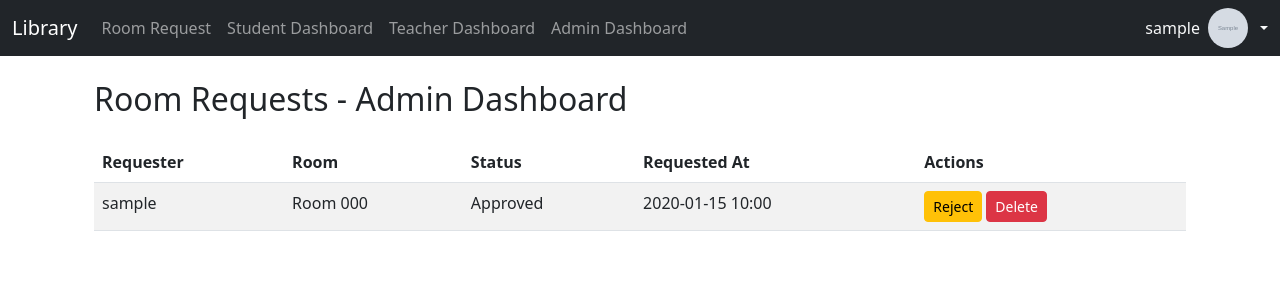
After one commit to jksonar/hostal_mgmt2, a Django app: page /site-admin/dashboard/ in a window 1280 px wide. The commit adds this page. Shown: the top 300 px of the page. Run offline with Django 5.2, Linux system fonts and the light colour scheme; a user stored in the database is signed in; tables that the repository leaves empty hold one stand-in row (values such as "Sample post"); grey boxes marked "Sample" are stand-in pictures.

Commit message:
admin pages added

```diff
--- a/core/forms.py
+++ b/core/forms.py
@@ -8,7 +8,7 @@ from django.core.exceptions import ValidationError
 class RoomRequestForm(forms.ModelForm):
     class Meta:
         model = RoomRequest
-        fields = ['student', 'teacher']  # One of them will be filled based on user type
+        exclude = ['student', 'teacher', 'status', 'requested_at']
 
 # forms.py
 class UserRegisterForm(UserCreationForm):
--- a/core/models.py
+++ b/core/models.py
@@ -29,6 +29,24 @@ class RoomRequest(models.Model):
     def __str__(self):
         return f"Request by {self.student or self.teacher} - {self.status}"
 
+    def save(self, *args, **kwargs):
+        # Get original status before saving
+        old_status = None
+        if self.pk:
+            old_instance = RoomRequest.objects.get(pk=self.pk)
+            old_status = old_instance.status
+
+        super().save(*args, **kwargs)
+
+        # If status changed to approved, update profile
+        if self.status == 'approved' and old_status != 'approved':
+            if self.student:
+                self.student.room = self.room
+                self.student.save()
+            elif self.teacher:
+                self.teacher.room = self.room
+                self.teacher.save()
+
 class StudentProfile(models.Model):
     user = models.OneToOneField(User, on_delete=models.CASCADE)
     roll_number = models.CharField(max_length=20, unique=True)
@@ -46,3 +64,12 @@ class TeacherProfile(models.Model):
 
     def __str__(self):
         return self.user.username
+
+# Need to check what is property method
+# @property
+# def requested_by_username(self):
+#     if self.student:
+#         return self.student.user.username
+#     elif self.teacher:
+#         return self.teacher.user.username
+#     return "Unknown"
--- a/core/urls.py
+++ b/core/urls.py
@@ -11,4 +11,8 @@ urlpatterns = [
     path('teacher/dashboard/', views.teacher_dashboard, name='teacher_dashboard'),
     path('register/', views.register, name='register'),
     path('logout/', views.user_logout, name='logout'),
+    path('site-admin/dashboard/', views.admin_dashboard, name='admin_dashboard'),
+    path('site-admin/room-request/<int:pk>/approve/', views.approve_request, name='approve_request'),
+    path('site-admin/room-request/<int:pk>/reject/', views.reject_request, name='reject_request'),
+    path('site-admin/room-request/<int:pk>/delete/', views.delete_request, name='delete_request'),
 ] + static(settings.MEDIA_URL, document_root=settings.MEDIA_ROOT)
--- a/core/views.py
+++ b/core/views.py
@@ -5,6 +5,9 @@ from django.contrib.auth.decorators import login_required
 from django.contrib.auth import authenticate, login, logout
 from django.contrib.auth.forms import AuthenticationForm
 from django.contrib import messages
+from django.shortcuts import render, redirect, get_object_or_404
+from .models import RoomRequest
+from django.contrib.auth.decorators import user_passes_test
 
 # Create your views here.
 # from django.http import HttpResponse
@@ -14,13 +17,31 @@ def home(request):
 
 @login_required
 def request_room(request):
+    user = request.user
+    profile = None
+    is_student = False
+    is_teacher = False
+
+    if hasattr(user, 'studentprofile'):
+        profile = user.studentprofile
+        is_student = True
+    elif hasattr(user, 'teacherprofile'):
+        profile = user.teacherprofile
+        is_teacher = True
+
     if request.method == 'POST':
         form = RoomRequestForm(request.POST)
         if form.is_valid():
-            form.save()
+            room_request = form.save(commit=False)
+            if is_student:
+                room_request.student = profile
+            elif is_teacher:
+                room_request.teacher = profile
+            room_request.save()
             return redirect('home')
     else:
         form = RoomRequestForm()
+
     return render(request, 'core/request_room.html', {'form': form})
 
 def user_login(request):
@@ -138,3 +159,31 @@ def register(request):
     else:
         form = UserRegisterForm()
     return render(request, 'core/register.html', {'form': form})
+
+def is_admin(user):
+    return user.is_staff
+
+@user_passes_test(is_admin)
+def admin_dashboard(request):
+    requests = RoomRequest.objects.select_related('student__user', 'teacher__user', 'room').order_by('-requested_at')
+    return render(request, 'admin/dashboard.html', {'requests': requests})
+
+@user_passes_test(is_admin)
+def approve_request(request, pk):
+    room_request = get_object_or_404(RoomRequest, pk=pk)
+    room_request.status = 'approved'
+    room_request.save()
+    return redirect('admin_dashboard')
+
+@user_passes_test(is_admin)
+def reject_request(request, pk):
+    room_request = get_object_or_404(RoomRequest, pk=pk)
+    room_request.status = 'rejected'
+    room_request.save()
+    return redirect('admin_dashboard')
+
+@user_passes_test(is_admin)
+def delete_request(request, pk):
+    room_request = get_object_or_404(RoomRequest, pk=pk)
+    room_request.delete()
+    return redirect('admin_dashboard')
--- /dev/null
+++ b/templates/admin/dashboard.html
@@ -0,0 +1,46 @@
+{% extends "base.html" %}
+
+{% block content %}
+<div class="container">
+    <h2>Room Requests - Admin Dashboard</h2>
+    <table class="table table-striped mt-4">
+        <thead>
+            <tr>
+                <th>Requester</th>
+                <th>Room</th>
+                <th>Status</th>
+                <th>Requested At</th>
+                <th>Actions</th>
+            </tr>
+        </thead>
+        <tbody>
+            {% for req in requests %}
+            <tr>
+                <td>
+                    {% if req.student %}
+                        {{ req.student.user.username }}
+                    {% else %}
+                        {{ req.teacher.user.username }}
+                    {% endif %}
+
+                </td>
+                <td>{{ req.room }}</td>
+                <td>{{ req.get_status_display }}</td>
+                <td>{{ req.requested_at|date:"Y-m-d H:i" }}</td>
+                <td>
+                    {% if req.status != "approved" %}
+                        <a href="{% url 'approve_request' req.pk %}" class="btn btn-success btn-sm">Approve</a>
+                    {% endif %}
+                    {% if req.status != "rejected" %}
+                        <a href="{% url 'reject_request' req.pk %}" class="btn btn-warning btn-sm">Reject</a>
+                    {% endif %}
+                    <a href="{% url 'delete_request' req.pk %}" class="btn btn-danger btn-sm">Delete</a>
+                </td>
+            </tr>
+            {% empty %}
+            <tr><td colspan="5">No room requests available.</td></tr>
+            {% endfor %}
+        </tbody>
+    </table>
+</div>
+{% endblock %}
--- a/templates/base.html
+++ b/templates/base.html
@@ -10,38 +10,50 @@
     <nav class="navbar navbar-expand-lg navbar-dark bg-dark mb-4">
         <div class="container-fluid">
             <a class="navbar-brand" href="{% url 'home' %}">Library</a>
-            <button class="navbar-toggler" type="button" data-bs-toggle="collapse" data-bs-target="#navbarNav">
+            <button class="navbar-toggler" type="button" data-bs-toggle="collapse" data-bs-target="#navbarNav" aria-controls="navbarNav" aria-expanded="false" aria-label="Toggle navigation">
                 <span class="navbar-toggler-icon"></span>
             </button>
+
             <div class="collapse navbar-collapse" id="navbarNav">
                 <ul class="navbar-nav me-auto">
                     {% if user.is_authenticated %}
-                        <li class="nav-item"><a class="nav-link" href="{% url 'request_room' %}">room request</a></li>
-                        <li class="nav-item"><a class="nav-link" href="{% url 'student_dashboard' %}">student dashboard</a></li>
-                        {% if user.is_staff %}
-                            <li class="nav-item"><a class="nav-link" href="{% url 'teacher_dashboard' %}">teacher_dashboard</a></li>
+                        <li class="nav-item"><a class="nav-link" href="{% url 'request_room' %}">Room Request</a></li>
+                        {% if user.studentprofile %}
+                        <li class="nav-item"><a class="nav-link" href="{% url 'student_dashboard' %}">Student Dashboard</a></li>
+                        {% endif %}
+                        {% if user.teacherprofile %}
+                        <li class="nav-item"><a class="nav-link" href="{% url 'teacher_dashboard' %}">Teacher Dashboard</a></li>
+                        {% endif %}
+                        {% if user.is_superuser %}
+                        <li class="nav-item"><a class="nav-link" href="{% url 'admin_dashboard' %}">Admin Dashboard</a></li>
                         {% endif %}
                     {% else %}
                         <li class="nav-item"><a class="nav-link" href="{% url 'login' %}">Login</a></li>
                         <li class="nav-item"><a class="nav-link" href="{% url 'register' %}">Register</a></li>
                     {% endif %}
                 </ul>
+
                 {% if user.is_authenticated %}
                 <div class="dropdown">
-                <a class="nav-link dropdown-toggle text-light" href="#" role="button" data-bs-toggle="dropdown" aria-expanded="false">
+                    <a class="nav-link dropdown-toggle text-light d-flex align-items-center gap-2" href="#" role="button" data-bs-toggle="dropdown" aria-expanded="false">
                         {{ user.username }}
                         {% if profile_picture %}
-                    <img src="{{ profile_picture.url }}" alt="Profile Picture" class="rounded-circle" style="width:40px; height:40px; object-fit:cover;">
+                        <img src="{{ profile_picture.url }}" alt="Profile" class="rounded-circle" style="width:40px; height:40px; object-fit:cover;">
                         {% endif %}
                     </a>
                     <ul class="dropdown-menu dropdown-menu-end">
+                        {% if user.studentprofile %}
                         <li><a class="dropdown-item" href="{% url 'student_dashboard' %}">Student Dashboard</a></li>
-                    {% if user.is_staff %}
+                        {% endif %}
+                        {% if user.teacherprofile %}
                         <li><a class="dropdown-item" href="{% url 'teacher_dashboard' %}">Teacher Dashboard</a></li>
+                        {% endif %}
+                        {% if user.is_superuser %}
+                        <li><a class="dropdown-item" href="{% url 'admin_dashboard' %}">Admin Dashboard</a></li>
                         {% endif %}
                         <li><hr class="dropdown-divider"></li>
                         <li>
-                    <form method="post" action="{% url 'logout' %}" style="margin: 0;">
+                            <form method="post" action="{% url 'logout' %}" class="px-3 py-1">
                                 {% csrf_token %}
                                 <button type="submit" class="dropdown-item">Logout</button>
                             </form>
@@ -52,6 +64,7 @@
             </div>
         </div>
     </nav>
+
     {% if messages %}
     <div class="container mt-3">
         {% for message in messages %}
@@ -62,10 +75,12 @@
         {% endfor %}
     </div>
     {% endif %}
+
     <div class="container">
         {% block content %}
         {% endblock %}
     </div>
+
     <script src="https://cdn.jsdelivr.net/npm/chart.js"></script>
     <script src="https://cdn.jsdelivr.net/npm/bootstrap@5.3.0/dist/js/bootstrap.bundle.min.js"></script>
 </body>
--- a/templates/core/request_room.html
+++ b/templates/core/request_room.html
@@ -2,11 +2,10 @@
 
 {% block content %}
 
-<h2>Room Request</h2>
 <form method="post">
     {% csrf_token %}
     {{ form.as_p }}
-    <button type="submit">Submit Request</button>
+    <button type="submit" class="btn btn-primary">Submit Request</button>
 </form>
 
 {% endblock %}
```
Also changed, not shown: media/profile_pictures/user_1/user_images.png (added), media/profile_pictures/user_3/user_images.png (added). Lines whose indentation alone changed are shown as unchanged.
